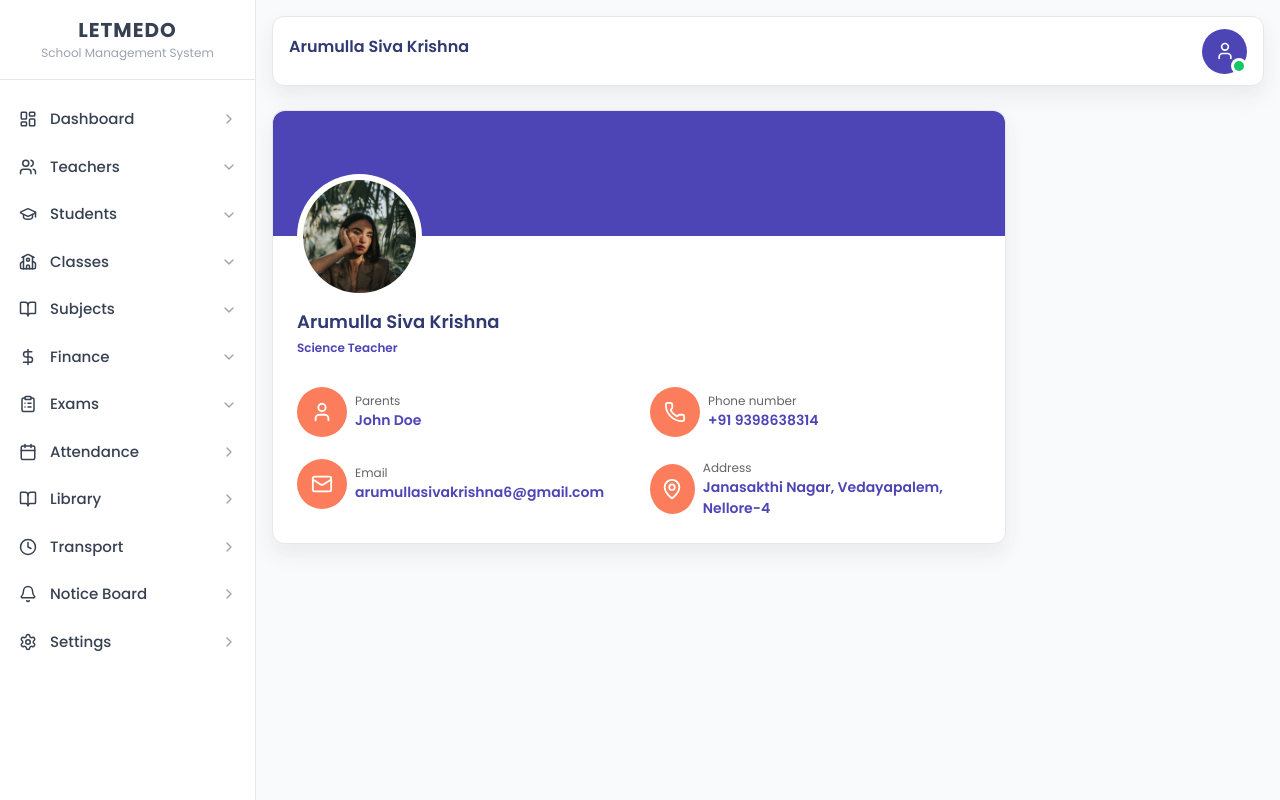
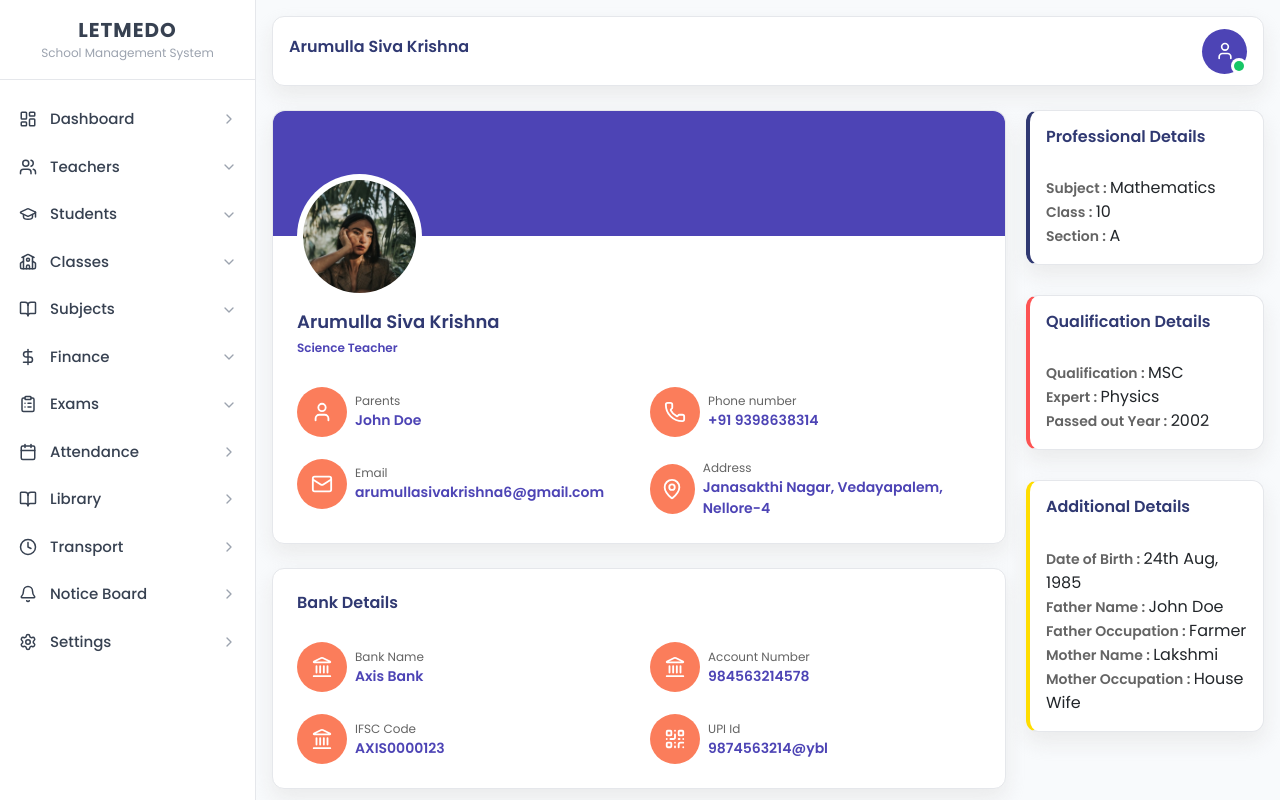
Before and after one commit to askideas/school-managemet-system, a React (Vite) app: page /teachers/1 in a window 1280 px wide. Built offline with nearby package versions, Linux system fonts and the light colour scheme.

Commit message:
Teacher Details Commits

```diff
--- a/src/Pages/TeacherDetails/TeacherDetails.css
+++ b/src/Pages/TeacherDetails/TeacherDetails.css
@@ -3,7 +3,7 @@
     height: fit-content;
     display: flex;
     justify-content: space-between;
-    align-items: center;
+    align-items: flex-start;
 
     .teacher-details-left-section {
         width: 74%;
@@ -111,10 +111,179 @@
                 }
             }
         }
+
+        .bank-details-section {
+            padding: 24px;
+            background: var(--white);
+            border: 1px solid var(--border);
+            border-radius: 12px;
+            margin: 24px 0;
+            box-shadow: var(--box-shadow);
+
+            h1 {
+                font-size: 16px;
+                font-weight: 600;
+                color: var(--txt-dark);
+                margin-bottom: 30px;
+            }
+        }
+
+        .bank-details-grid-con {
+            display: grid;
+            grid-template-columns: repeat(2, 1fr);
+            gap: 22px;
+
+            .icon-container {
+                width: 100%;
+                height: fit-content;
+                display: flex;
+                justify-content: flex-start;
+                align-items: center;
+                column-gap: 8px;
+
+                .icon-con {
+                    width: 50px;
+                    height: 50px;
+                    border-radius: 50%;
+                    background: var(--orange);
+                    display: flex;
+                    justify-content: center;
+                    align-items: center;
+
+                    .icon {
+                        color: var(--white);
+                        width: 22px;
+                    }
+                }
+
+                .icon-con-details {
+                    display: flex;
+                    flex-direction: column;
+                    justify-content: center;
+                    align-items: flex-start;
+
+                    .sub {
+                        font-size: 12px;
+                        color: var(--txt-light);
+                        margin: 0;
+                    }
+
+                    .item {
+                        font-size: 14px;
+                        color: var(--primary);
+                        margin: 0;
+                        font-weight: 600;
+                    }
+                }
+            }
+        }
     }
 
     .teacher-details-right-section {
         width: 24%;
         height: fit-content;
+        display: flex;
+        flex-direction: column;
+        justify-content: flex-start;
+        align-items: center;
+
+        .professional-details-container {
+            width: 100%;
+            height: fit-content;
+            background: var(--white);
+            border-radius: 12px;
+            border: 1px solid var(--border);
+            border-left: 4px solid var(--txt-dark);
+            box-shadow: var(--box-shadow);
+            padding: 16px;
+            margin-bottom: 30px;
+
+            h1 {
+                font-size: 16px;
+                font-weight: 600;
+                color: var(--txt-dark);
+                margin-bottom: 30px;
+            }
+
+            p {
+                margin: 0;
+
+                strong {
+                    font-weight: 600;
+                    font-size: 14px;
+                    color: var(--txt-light);
+                }
+
+                span {
+                    font-size: 16px;
+                }
+            }
+        }
+
+        .qualifications-details-container {
+            width: 100%;
+            height: fit-content;
+            background: var(--white);
+            border-radius: 12px;
+            border: 1px solid var(--border);
+            border-left: 4px solid var(--red);
+            box-shadow: var(--box-shadow);
+            padding: 16px;
+            margin-bottom: 30px;
+
+            h1 {
+                font-size: 16px;
+                font-weight: 600;
+                color: var(--txt-dark);
+                margin-bottom: 30px;
+            }
+
+            p {
+                margin: 0;
+
+                strong {
+                    font-weight: 600;
+                    font-size: 14px;
+                    color: var(--txt-light);
+                }
+
+                span {
+                    font-size: 16px;
+                }
+            }
+        }
+
+        .additional-details-container {
+            width: 100%;
+            height: fit-content;
+            background: var(--white);
+            border-radius: 12px;
+            border: 1px solid var(--border);
+            border-left: 4px solid var(--yellow);
+            box-shadow: var(--box-shadow);
+            padding: 16px;
+            margin-bottom: 30px;
+
+            h1 {
+                font-size: 16px;
+                font-weight: 600;
+                color: var(--txt-dark);
+                margin-bottom: 30px;
+            }
+
+            p {
+                margin: 0;
+
+                strong {
+                    font-weight: 600;
+                    font-size: 14px;
+                    color: var(--txt-light);
+                }
+
+                span {
+                    font-size: 16px;
+                }
+            }
+        }
     }
 }
--- a/src/Pages/TeacherDetails/TeacherDetails.jsx
+++ b/src/Pages/TeacherDetails/TeacherDetails.jsx
@@ -1,6 +1,6 @@
 import React from 'react'
 import './TeacherDetails.css'
-import { Mail, MapPin, Phone, User } from 'lucide-react'
+import { Landmark, Mail, MapPin, Phone, QrCode, User } from 'lucide-react'
 import TeacherDetailsAvatar from '../../assets/teacher-details-avatar.jpg'
 
 const TeacherDetails = () => {
@@ -68,9 +68,75 @@ const TeacherDetails = () => {
                         </div>
                     </div>
                 </div>
+
+                <div className="bank-details-section">
+                    <h1>Bank Details</h1>
+                    <div className="bank-details-grid-con">
+                        <div className="icon-container">
+                            <div className="icon-con">
+                                <Landmark className='icon' />
+                            </div>
+                            <div className="icon-con-details">
+                                <p className="sub">Bank Name</p>
+                                <p className="item">Axis Bank</p>
+                            </div>
+                        </div>
+
+                        <div className="icon-container">
+                            <div className="icon-con">
+                                <Landmark className='icon' />
+                            </div>
+                            <div className="icon-con-details">
+                                <p className="sub">Account Number</p>
+                                <p className="item">984563214578</p>
+                            </div>
+                        </div>
+
+                        <div className="icon-container">
+                            <div className="icon-con">
+                                <Landmark className='icon' />
+                            </div>
+                            <div className="icon-con-details">
+                                <p className="sub">IFSC Code</p>
+                                <p className="item">AXIS0000123</p>
+                            </div>
+                        </div>
+
+                        <div className="icon-container">
+                            <div className="icon-con">
+                                <QrCode className='icon' />
+                            </div>
+                            <div className="icon-con-details">
+                                <p className="sub">UPI Id</p>
+                                <p className="item">9874563214@ybl</p>
+                            </div>
+                        </div>
+                    </div>
+                </div>
             </div>
             <div className="teacher-details-right-section">
+                <div className="professional-details-container">
+                    <h1>Professional Details</h1>
+                    <p><strong>Subject : </strong><span>Mathematics</span></p>
+                    <p><strong>Class : </strong><span>10</span></p>
+                    <p><strong>Section : </strong><span>A</span></p>
+                </div>
 
+                <div className="qualifications-details-container">
+                    <h1>Qualification Details</h1>
+                    <p><strong>Qualification : </strong><span>MSC</span></p>
+                    <p><strong>Expert : </strong><span>Physics</span></p>
+                    <p><strong>Passed out Year : </strong><span>2002</span></p>
+                </div>
+
+                <div className="additional-details-container">
+                    <h1>Additional Details</h1>
+                    <p><strong>Date of Birth : </strong><span>24th Aug, 1985</span></p>
+                    <p><strong>Father Name : </strong><span>John Doe</span></p>
+                    <p><strong>Father Occupation : </strong><span>Farmer</span></p>
+                    <p><strong>Mother Name : </strong><span>Lakshmi</span></p>
+                    <p><strong>Mother Occupation : </strong><span>House Wife</span></p>
+                </div>
             </div>
         </div>
     </>
--- a/src/index.css
+++ b/src/index.css
@@ -24,6 +24,7 @@
     --green: #17c666;
     --green-shade: #e1fbed;
     --orange: #FB7D5B;
+    --yellow: #fd0;
 
     --txt-dark: #303972;
     --txt-light: #646464;
```
